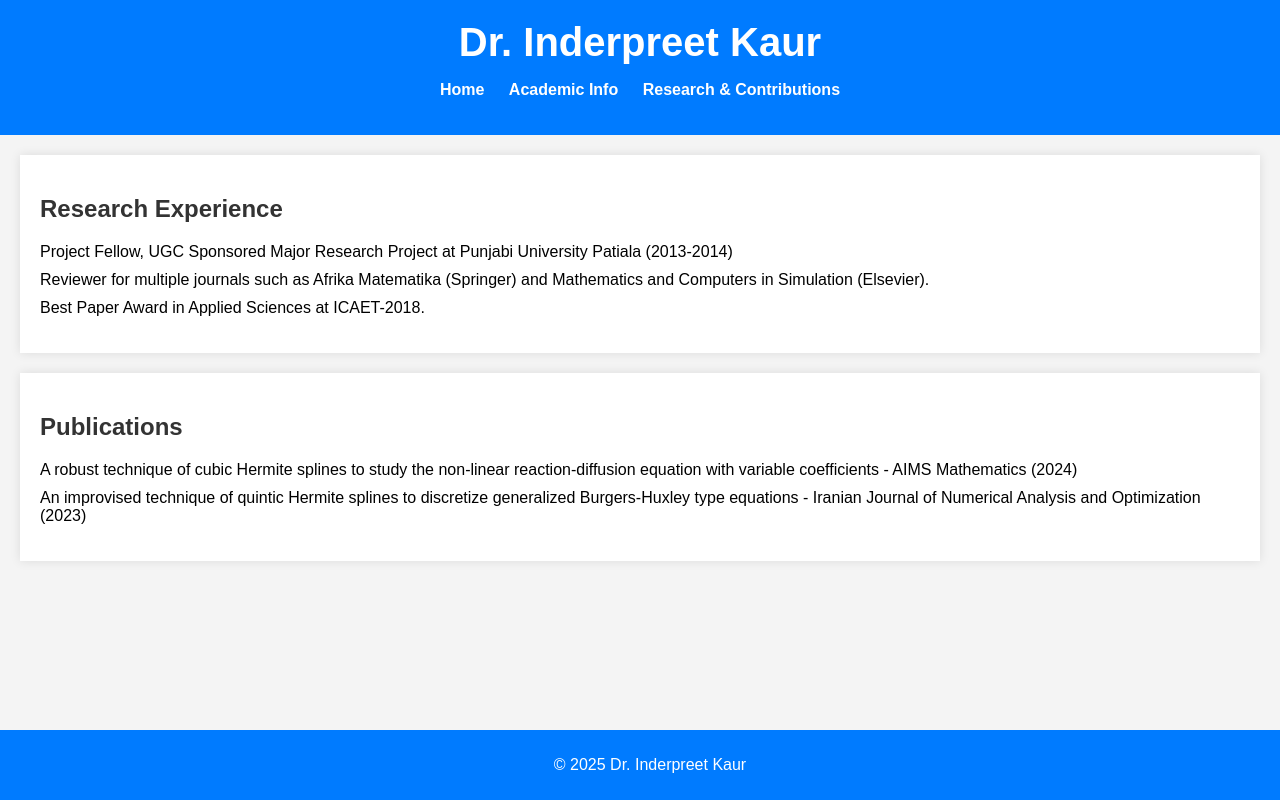
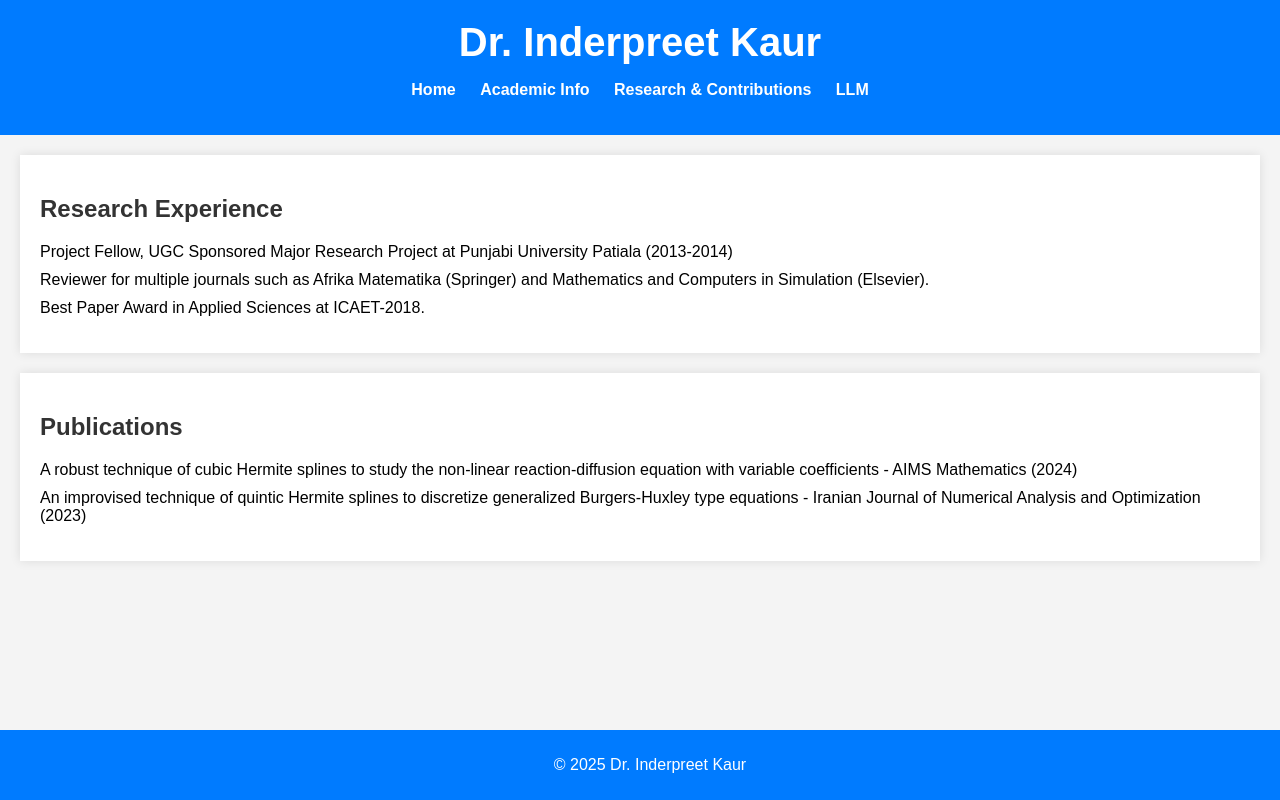
Before and after one commit to inder3003KAUR/inder3003KAUR.github.io, a plain HTML site: page research.html in a window 1280 px wide. Drawn offline with Linux system fonts and the light colour scheme.

Commit message:
Update research.html

```diff
--- a/research.html
+++ b/research.html
@@ -14,6 +14,7 @@
                 <li><a href="index.html">Home</a></li>
                 <li><a href="academic.html">Academic Info</a></li>
                 <li><a href="research.html">Research & Contributions</a></li>
+                <li><a href="llm.html">LLM</a></li>
             </ul>
         </nav>
     </header>
```
